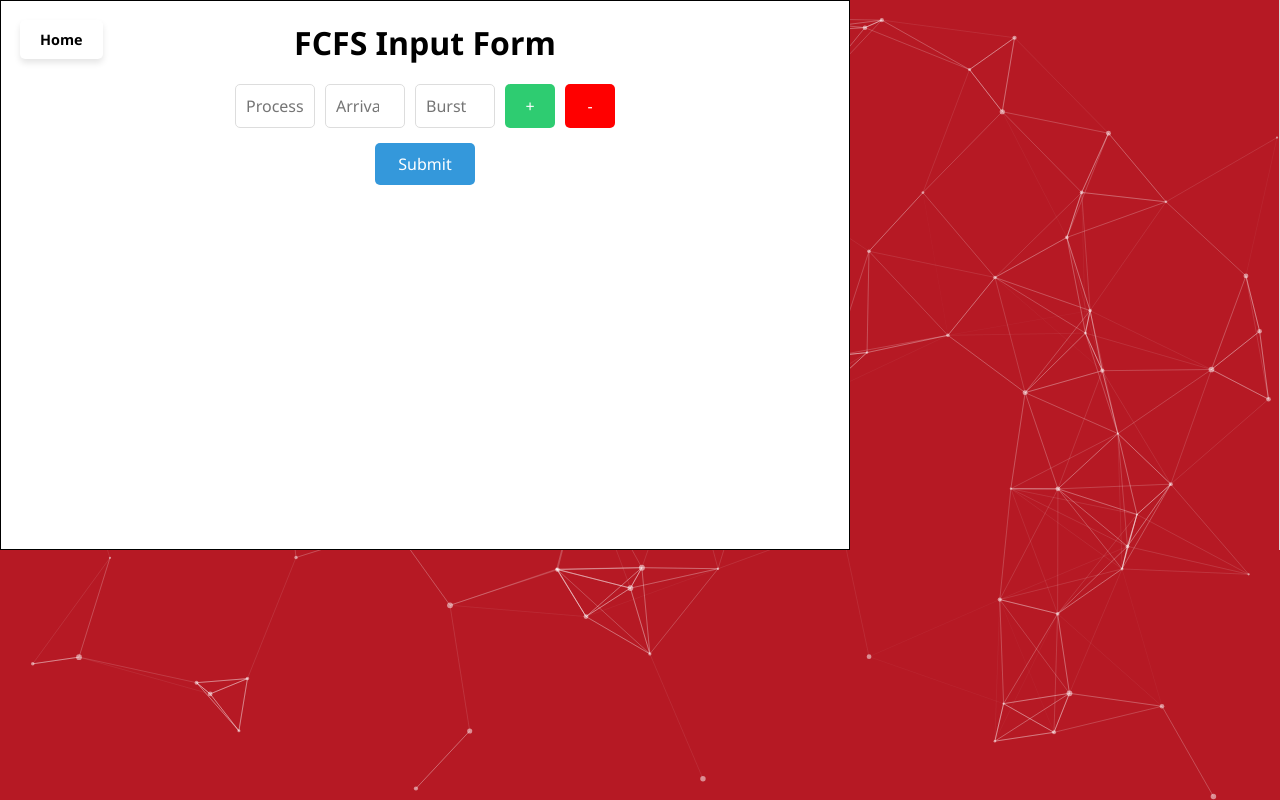
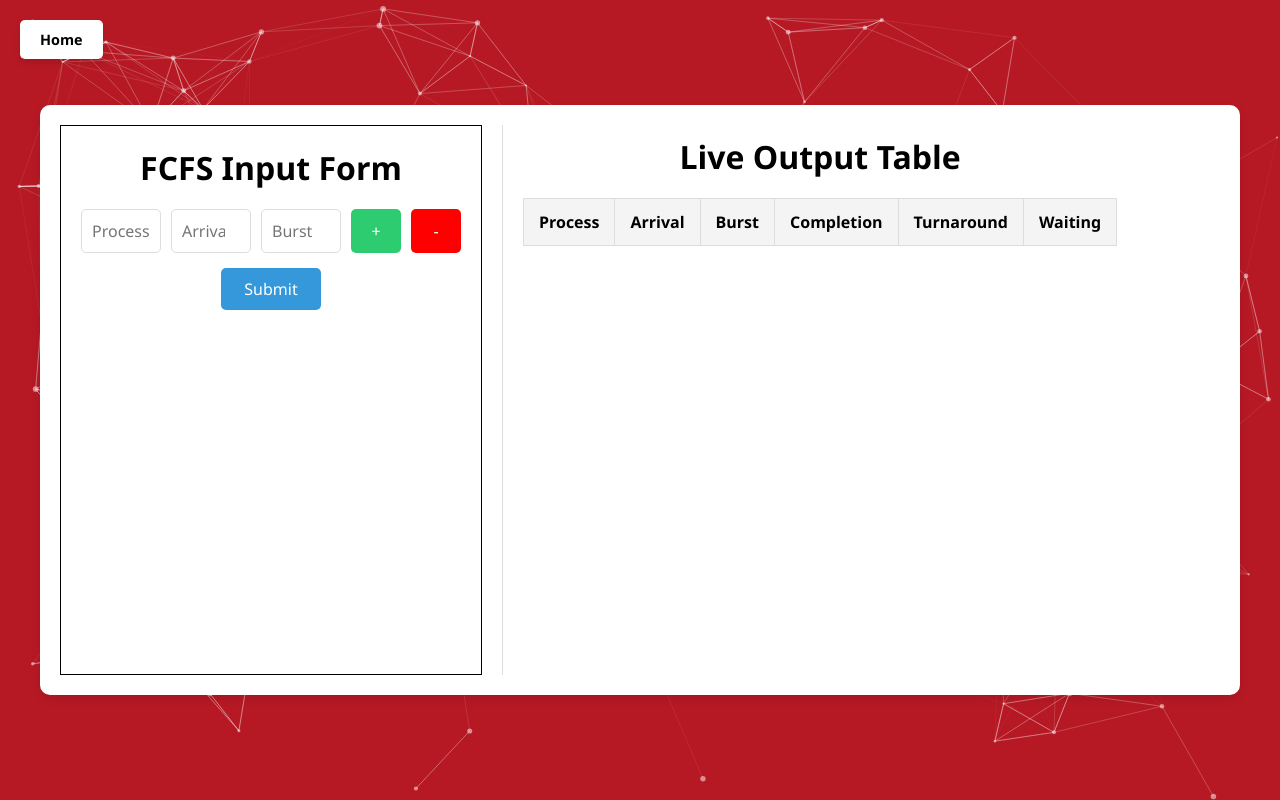
Before and after one commit to ackshayakeerthig/CPU-Scheduling-Algorithms-Visualisation-Website, a React (Vite) app in the folder frontend/: page /FCFS in a window 1280 px wide. Built offline with nearby package versions, Linux system fonts and the light colour scheme.

Commit message:
Feat: OutputCard

```diff
--- /dev/null
+++ b/frontend/src/components/OutputCard/OutputCard.css
@@ -0,0 +1,96 @@
+/* Ensure the container stretches to the entire viewport */
+.card-container {
+  position: relative;
+  width: 100%;
+  height: 100vh;
+  display: flex;
+  justify-content: center;
+  align-items: center; /* Align to the top */
+  padding: 20px;
+  box-sizing: border-box;
+}
+
+/* Dashboard container with flexible layout */
+.dashboard {
+  display: flex;
+  flex-direction: row; /* Make the layout row-based */
+  gap: 20px; /* Space between input and output section */
+  background-color: #ffffff;
+  box-shadow: 0 4px 10px rgba(0, 0, 0, 0.1); /* Subtle shadow for depth */
+  border-radius: 10px;
+  padding: 20px;
+  width: 100%;
+  max-width: 1200px;
+  min-height: 70%;
+  box-sizing: border-box;
+}
+
+/* Input section style */
+.input-section {
+  border-right: 1px solid #ddd; /* Border to separate the sections */
+  padding-right: 20px;
+}
+
+/* Output section style */
+.output-section {
+  margin-top: 10px;
+  display: flex;
+  flex-direction: column;
+  justify-content: flex-start;
+}
+
+/* Title of output section */
+h1 {
+  text-align: center;
+  color: #000000;
+  font-size: 2rem;
+  margin-bottom: 20px;
+}
+
+/* Table Styling */
+.output-table {
+  width: 100%;
+  border-collapse: collapse;
+  margin-bottom: 20px;
+}
+
+.output-table th,
+.output-table td {
+  text-align: center;
+  border: 1px solid #ddd;
+  width: 20%;
+}
+
+.output-table th {
+  background-color: #f4f4f4;
+  font-weight: bold;
+}
+
+.output-table tr:nth-child(even) {
+  background-color: #f9f9f9;
+}
+
+.output-table tr:hover {
+  background-color: #f1f1f1;
+}
+
+/* Responsive Design */
+@media (max-width: 768px) {
+  .dashboard {
+    flex-direction: column; /* Stack input and output sections vertically */
+    padding: 10px;
+  }
+
+  .input-section,
+  .output-section {
+    width: 100%;
+    border-right: none; /* Remove border on mobile */
+    padding-right: 0;
+    padding-left: 0;
+  }
+
+  .output-table th,
+  .output-table td {
+    padding: 10px;
+  }
+}
--- /dev/null
+++ b/frontend/src/components/OutputCard/OutputCard.jsx
@@ -0,0 +1,83 @@
+import { useState } from "react";
+import FormTemplate from "../../components/Template/FormTemplate";
+import "./OutputCard.css";
+
+function OutputCard({ algorithm, calculateAlgorithm }) {
+  const [output, setOutput] = useState([]);
+
+  return (
+    <div className="card-container">
+      <div className="dashboard">
+        <div className="input-section">
+          <FormTemplate
+            algorithm={algorithm}
+            setOutput={setOutput}
+            calculateAlgorithm={calculateAlgorithm}
+          />
+        </div>
+        <div className="output-section">
+          <OutputTable output={output} />
+        </div>
+      </div>
+
+      {/* Render Gantt chart */}
+    </div>
+  );
+}
+
+function OutputTable({ output }) {
+  const tableHeadings = [
+    "Process",
+    "Arrival",
+    "Burst",
+    "Completion",
+    "Turnaround",
+    "Waiting",
+  ];
+
+  return (
+    <>
+      <h1 style={{ textAlign: "center", color: "#000000" }}>
+        Live Output Table
+      </h1>
+      <table className="output-table">
+        <TableHead headings={tableHeadings} />
+        <TableBody processes={output} />
+      </table>
+    </>
+  );
+}
+
+function TableHead({ headings }) {
+  return (
+    <thead>
+      <tr>
+        {headings.map((heading) => (
+          <th>{heading}</th>
+        ))}
+      </tr>
+    </thead>
+  );
+}
+
+function TableBody({ processes }) {
+  return (
+    <tbody>
+      {processes.map((process) => {
+        console.log(process); // Log the process here
+        return (
+          <tr key={process.id}>
+            <td>{process.id}</td>
+            <td>{process.arrival}</td>
+            <td>{process.burst}</td>
+            <td>{process.completion}</td>
+            <td>{process.turnaround}</td>
+            <td>{process.waiting}</td>
+          </tr>
+        );
+      })}
+    </tbody>
+  );
+}
+
+export default OutputCard;
--- a/frontend/src/pages/FCFS/FCFS.jsx
+++ b/frontend/src/pages/FCFS/FCFS.jsx
@@ -1,25 +1,17 @@
-import React from "react";
 import { useState } from "react";
 import "./FCFS.css";
-import FormTemplate from "../../components/Template/FormTemplate";
 import { useLocation } from "react-router-dom";
-import calculateSRTF from "../../algorithms/SRTF";
+import OutputCard from "../../components/OutputCard/OutputCard"
 
-const FCFS = () => {
+
+function FCFS(){
   const location = useLocation();
   const algorithm = location.pathname.substring(1);
   const [output, setOutput] = useState([]);
 
   return (
-    <>
-      <div className="input-section">
-        <FormTemplate
-          algorithm="FCFS"
-          setOutput={setOutput}
-          calculateAlgorithm={calculateSRTF}
-        />
-      </div>
-    </>
+    <OutputCard algorithm={algorithm}/>
+
   );
 };
 
--- a/frontend/src/pages/PriorityPreemptive/PriorityPreemtive.jsx
+++ b/frontend/src/pages/PriorityPreemptive/PriorityPreemtive.jsx
@@ -1,16 +1,14 @@
-import React from "react";
 import "./PriorityPreemtive.css";
 import { useLocation } from "react-router-dom";
-import FormTemplate from "../../components/Template/FormTemplate";
+import OutputCard from "../../components/OutputCard/OutputCard";
 
-const PriorityPreemtive = () => {
+function PriorityPreemtive() {
   const location = useLocation();
   const algorithm = location.pathname.substring(1);
 
   return (
-    <>
-      <FormTemplate algorithm={algorithm} />
-    </>
+    <OutputCard algorithm="Priority"/>
+
   );
 };
 
--- a/frontend/src/pages/RR/RR.jsx
+++ b/frontend/src/pages/RR/RR.jsx
@@ -1,16 +1,14 @@
-import React from "react";
 import "./RR.css";
 import { useLocation } from "react-router-dom";
-import FormTemplate from "../../components/Template/FormTemplate";
+import OutputCard from "../../components/OutputCard/OutputCard";
 
-const RR = () => {
+function RR(){
   const location = useLocation();
   const algorithm = location.pathname.substring(1);
 
   return (
-    <>
-      <FormTemplate algorithm={algorithm} />
-    </>
+    <OutputCard algorithm={algorithm}/>
+
   );
 };
 
--- a/frontend/src/pages/SJF/SJF.jsx
+++ b/frontend/src/pages/SJF/SJF.jsx
@@ -1,16 +1,14 @@
-import React from "react";
 import "./SJF.css";
 import { useLocation } from "react-router-dom";
-import FormTemplate from "../../components/Template/FormTemplate";
+import OutputCard from "../../components/OutputCard/OutputCard";
 
 const SJF = () => {
   const location = useLocation();
   const algorithm = location.pathname.substring(1);
 
   return (
-    <>
-      <FormTemplate algorithm={algorithm} />
-    </>
+    <OutputCard algorithm={algorithm}/>
+
   );
 };
 
--- a/frontend/src/pages/SRTF/SRTF.jsx
+++ b/frontend/src/pages/SRTF/SRTF.jsx
@@ -1,55 +1,13 @@
-import React, { useState } from "react";
+import { useState } from "react";
 import "./SRTF.css";
-import FormTemplate from "../../components/Template/FormTemplate";
+import OutputCard from "../../components/OutputCard/OutputCard";
 import calculateSRTF from "../../algorithms/SRTF";
 
 const SRTF = () => {
-  const [output, setOutput] = useState([]);
 
   return (
-    <div className="srtf-container">
-      <div className="dashboard">
-        <div className="input-section">
-          <FormTemplate
-            algorithm="SRTF"
-            setOutput={setOutput}
-            calculateAlgorithm={calculateSRTF}
-          />
-        </div>
-        <div className="output-section">
-          <h1 style={{ textAlign: "center", color: "#000000" }}>
-            Live Output Table
-          </h1>
-          <table className="output-table">
-            <thead>
-              <tr>
-                <th>Process</th>
-                <th>Arrival</th>
-                <th>Burst</th>
-                <th>Completion</th>
-                <th>Turnaround</th>
-                <th>Waiting</th>
-              </tr>
-            </thead>
-            <tbody>
-              {output.map((process) => (
-                <tr key={process.id}>
-                  <td>{process.id}</td>
-                  <td>{process.arrival}</td>
-                  <td>{process.burst}</td>
-                  <td>{process.completion}</td>
-                  <td>{process.turnaround}</td>
-                  <td>{process.waiting}</td>
-                </tr>
-              ))}
-            </tbody>
-          </table>
-        </div>
-      </div>
+    <OutputCard algorithm="SRTF" calculateAlgorithm={calculateSRTF}/>
 
-      {/* Render Gantt chart */}
-      {output.length > 0 && <GanttChart result={output} />}
-    </div>
   );
 };
 
```
Also changed, not shown: frontend/src/App.jsx (+5 -6 lines).
